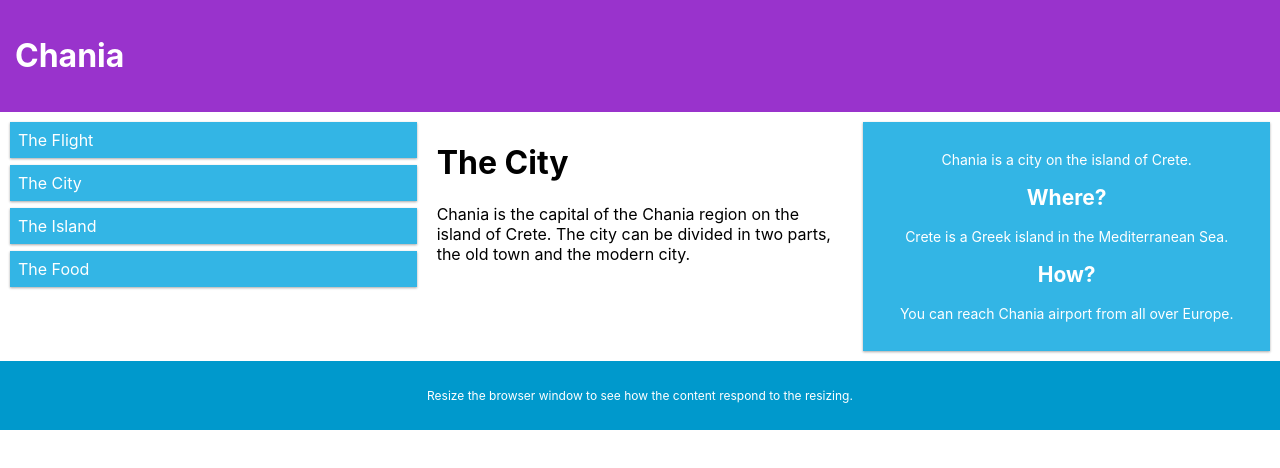
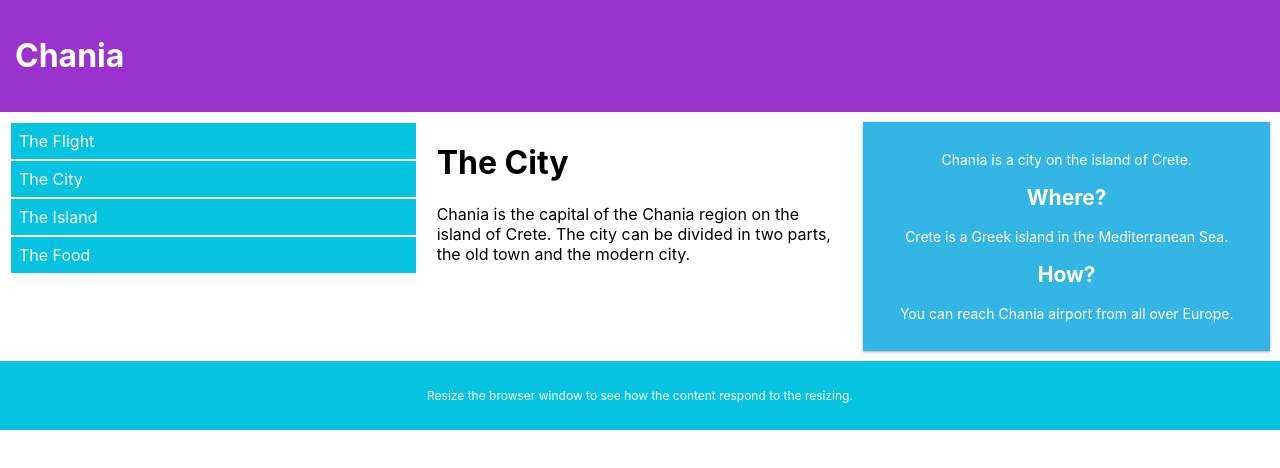
Before and after one commit to rkterungwa16/terk-ui, a React (Create React App) app: page / in a window 1280 px wide. Shown: the top 468 px of the page. Built offline with nearby package versions, Linux system fonts and the light colour scheme.

Commit message:
add theme to components

```diff
--- /dev/null
+++ b/src/Footer/Footer.js
@@ -0,0 +1,40 @@
+import React from "react";
+import styled from "styled-components";
+import PropTypes from "prop-types";
+import { footerTheme } from "./theme";
+
+const StyledFooter = styled.div.attrs((props) => ({
+  className: props.className,
+}))`
+  display: flex;
+  flex: 0 0 50px;
+  flex-wrap: wrap;
+  align-items: center;
+  justify-content: center;
+  font-size: 12px;
+  padding: 15px;
+  color: ${(props) => props.theme.footer.color};
+  background-color: ${(props) => props.theme.footer.backgroundColor};
+`;
+
+const Footer = (props) => {
+  const { className, theme } = props;
+  return (
+    <StyledFooter theme={theme} className={className}>
+      {props.children}
+    </StyledFooter>
+  );
+};
+
+Footer.defaultProps = {
+  className: "",
+  theme: footerTheme,
+};
+
+Footer.propTypes = {
+  className: PropTypes.string,
+  children: PropTypes.node,
+  theme: PropTypes.object,
+};
+
+export default Footer;
--- /dev/null
+++ b/src/Footer/theme.js
@@ -0,0 +1,6 @@
+export const footerTheme = {
+  footer: {
+    color: "#ffffff",
+    backgroundColor: "#06c3e1",
+  },
+};
--- a/src/Grid/Example.js
+++ b/src/Grid/Example.js
@@ -2,6 +2,9 @@ import React from "react";
 import styled from "styled-components";
 import Col from "./Col";
 import Row from "./Row";
+import ListGroup from "../Lists/ListGroup";
+import ListItem from "../Lists/ListItem";
+import Footer from "../Footer/Footer";
 const Header = styled.div`
   background-color: #9933cc;
   color: #ffffff;
@@ -34,14 +37,6 @@ const Aside = styled.div`
   box-shadow: 0 1px 3px rgba(0, 0, 0, 0.12), 0 1px 2px rgba(0, 0, 0, 0.24);
 `;
 
-const Footer = styled.div`
-  background-color: #0099cc;
-  color: #ffffff;
-  text-align: center;
-  font-size: 12px;
-  padding: 15px;
-`;
-
 export const ExampleGrid = () => (
   <>
     <Header>
@@ -49,12 +44,12 @@ export const ExampleGrid = () => (
     </Header>
     <Row>
       <Col md="11" xs="11" lg="4">
-        <Menu>
-          <MenuItem>The Flight</MenuItem>
-          <MenuItem>The City</MenuItem>
-          <MenuItem>The Island</MenuItem>
-          <MenuItem>The Food</MenuItem>
-        </Menu>
+        <ListGroup>
+          <ListItem>The Flight</ListItem>
+          <ListItem>The City</ListItem>
+          <ListItem>The Island</ListItem>
+          <ListItem>The Food</ListItem>
+        </ListGroup>
       </Col>
 
       <Col md="11" xs="9" lg="4">
--- /dev/null
+++ b/src/Lists/ListGroup.js
@@ -0,0 +1,29 @@
+import React from "react";
+import styled from "styled-components";
+import PropTypes from "prop-types";
+
+const StyledListGroup = styled.ul.attrs((props) => ({
+  className: props.className,
+}))`
+  list-style-type: none;
+  margin: 0;
+  padding: 0;
+`;
+
+const ListGroup = (props) => {
+  const { className } = props;
+  return (
+    <StyledListGroup className={className}>{props.children}</StyledListGroup>
+  );
+};
+
+ListGroup.defaultProps = {
+  className: "",
+};
+
+ListGroup.propTypes = {
+  className: PropTypes.string,
+  children: PropTypes.node,
+};
+
+export default ListGroup;
--- /dev/null
+++ b/src/Lists/ListItem.js
@@ -0,0 +1,39 @@
+import React from "react";
+import styled from "styled-components";
+import PropTypes from "prop-types";
+import { listTheme } from "./theme";
+
+const StyledListItem = styled.li.attrs((props) => ({
+  className: props.className,
+}))`
+  padding: 8px;
+  color: ${(props) => props.theme.listItem.color};
+  border: 1px solid ${(props) => props.theme.listItem.borderColor};
+  background-color: ${(props) => props.theme.listItem.backgroundColor};
+  &:hover {
+    background-color: ${(props) =>
+      props.theme.listItem["&:hover"].backgroundColor};
+  }
+`;
+
+const ListItem = (props) => {
+  const { className, theme } = props;
+  return (
+    <StyledListItem theme={theme} className={className}>
+      {props.children}
+    </StyledListItem>
+  );
+};
+
+ListItem.defaultProps = {
+  className: "",
+  theme: listTheme,
+};
+
+ListItem.propTypes = {
+  className: PropTypes.string,
+  children: PropTypes.node,
+  theme: PropTypes.object,
+};
+
+export default ListItem;
--- /dev/null
+++ b/src/Lists/theme.js
@@ -0,0 +1,10 @@
+export const listTheme = {
+  listItem: {
+    color: "#ffffff",
+    backgroundColor: "#06c3e1",
+    "&:hover": {
+      backgroundColor: "#01bedc",
+    },
+    borderColor: "#ffffff",
+  },
+};
--- /dev/null
+++ b/src/util/theme.js
@@ -0,0 +1,29 @@
+export const theme = {
+  button: {
+    textPrimary: {
+      color: "#06c3e1",
+    },
+    containedPrimary: {
+      backgroundColor: "#06c3e1",
+      color: "#fff",
+      "&:hover": {
+        backgroundColor: "#01bedc",
+      },
+      "&$disabled": {
+        color: "#c6c9d0",
+        background: "#e2e4e7",
+      },
+    },
+  },
+  listItem: {
+    backgroundColor: "#06c3e1",
+    color: "#fff",
+    "&:hover": {
+      backgroundColor: "#01bedc",
+    },
+    "&$disabled": {
+      color: "#c6c9d0",
+      background: "#e2e4e7",
+    },
+  },
+};
```
